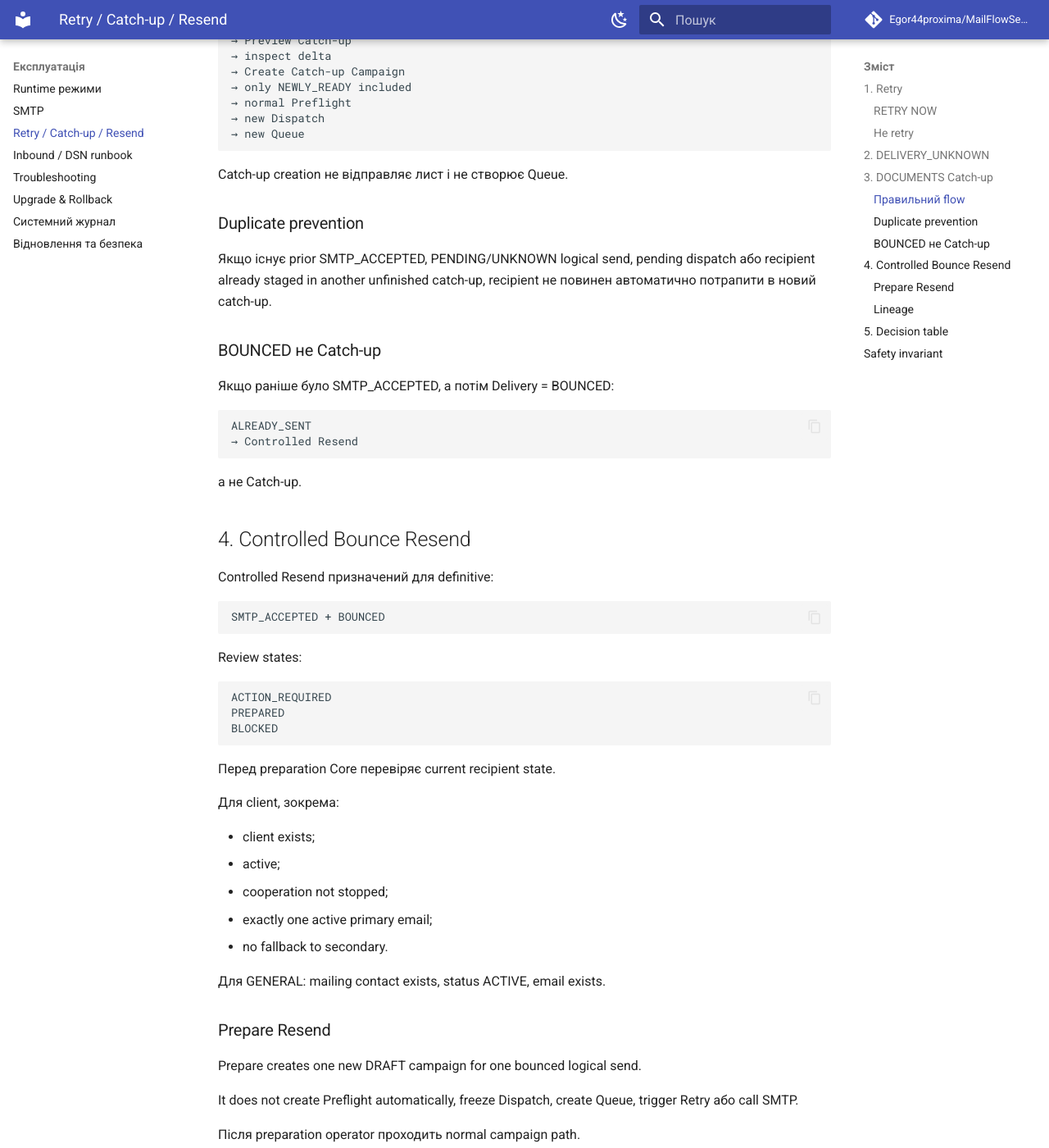
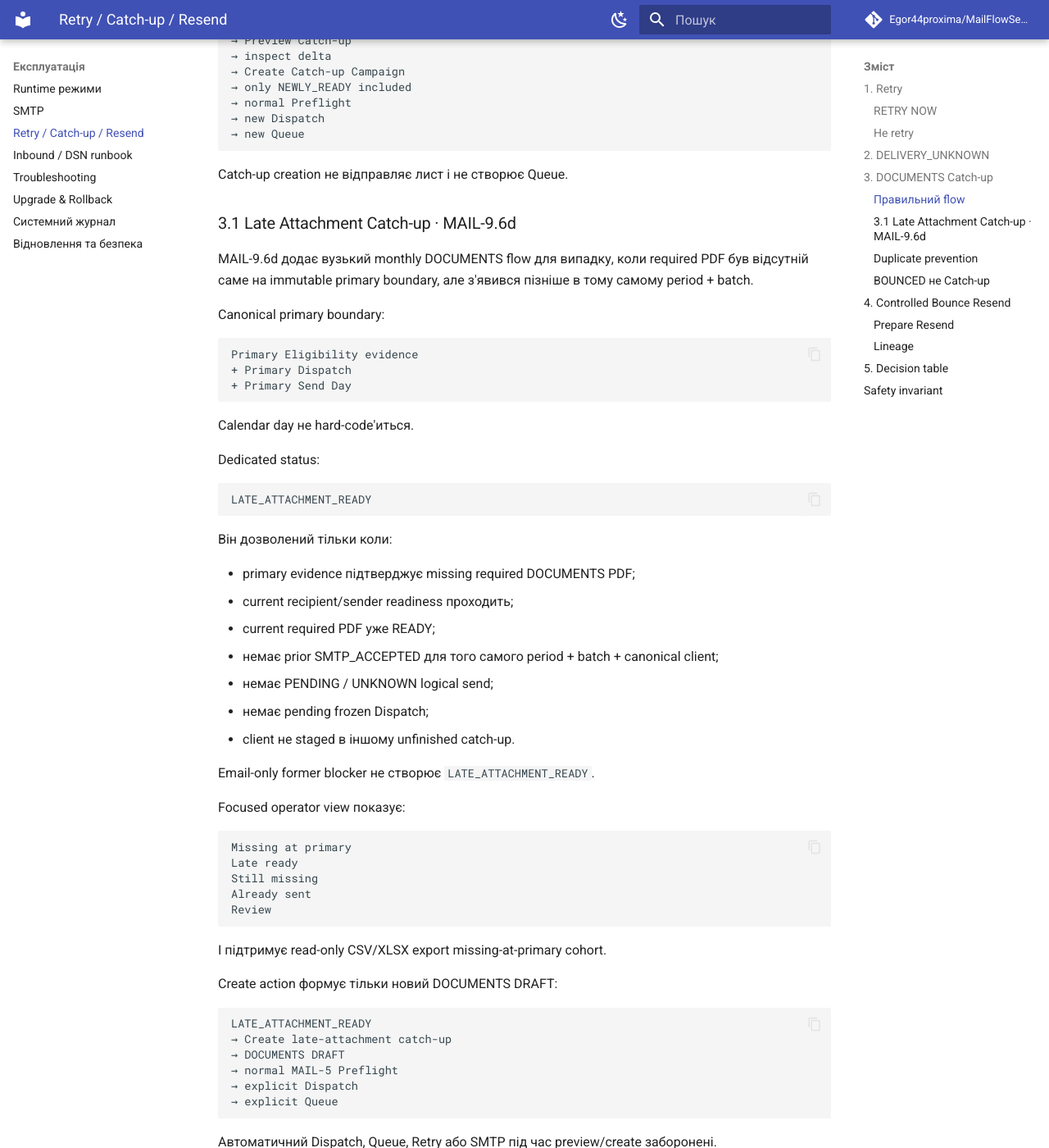
Before and after one commit to Egor44proxima/MailFlowSend-Docs, an MkDocs documentation site: the page built from docs/operations/send-recovery-runbooks.md, in a window 1280 px wide and 1400 px high, scrolled down 2027 px. Shown: the whole window at 82% size. Built offline with MkDocs 1.6.1 and Material for MkDocs 9.7.7, drawn with Linux system fonts in a browser that asks for light colours; comment, search, counter and statistics services are not loaded; some of the changed text lies outside the part shown.

Commit message:
Docs: publish accepted MAIL-9.6d late-attachment catch-up

```diff
--- a/docs/_meta/source-baseline.json
+++ b/docs/_meta/source-baseline.json
@@ -1,10 +1,10 @@
 {
   "source_repository": "Egor44proxima/MailFlowSend",
   "source_branch": "main",
-  "documented_source_sha": "0aae214a2e6324b09b4ad1b093fae174abc5ebb0",
+  "documented_source_sha": "5b736c069a75b93bd14d7e69c94b53af58aa12fd",
   "core": "0.16.9",
   "schema": "v53",
   "abi": "1",
   "migration": "NONE",
-  "documented_at": "2026-10-02"
+  "documented_at": "2026-10-07"
 }
--- a/docs/operations/send-recovery-runbooks.md
+++ b/docs/operations/send-recovery-runbooks.md
@@ -95,6 +95,63 @@ root DOCUMENTS campaign
 ~~~
 
 Catch-up creation не відправляє лист і не створює Queue.
+
+### 3.1 Late Attachment Catch-up · MAIL-9.6d
+
+MAIL-9.6d додає вузький monthly DOCUMENTS flow для випадку, коли required PDF був відсутній саме на immutable primary boundary, але з'явився пізніше в тому самому period + batch.
+
+Canonical primary boundary:
+
+~~~text
+Primary Eligibility evidence
++ Primary Dispatch
++ Primary Send Day
+~~~
+
+Calendar day не hard-code'иться.
+
+Dedicated status:
+
+~~~text
+LATE_ATTACHMENT_READY
+~~~
+
+Він дозволений тільки коли:
+
+- primary evidence підтверджує missing required DOCUMENTS PDF;
+- current recipient/sender readiness проходить;
+- current required PDF уже READY;
+- немає prior SMTP_ACCEPTED для того самого period + batch + canonical client;
+- немає PENDING / UNKNOWN logical send;
+- немає pending frozen Dispatch;
+- client не staged в іншому unfinished catch-up.
+
+Email-only former blocker не створює `LATE_ATTACHMENT_READY`.
+
+Focused operator view показує:
+
+~~~text
+Missing at primary
+Late ready
+Still missing
+Already sent
+Review
+~~~
+
+І підтримує read-only CSV/XLSX export missing-at-primary cohort.
+
+Create action формує тільки новий DOCUMENTS DRAFT:
+
+~~~text
+LATE_ATTACHMENT_READY
+→ Create late-attachment catch-up
+→ DOCUMENTS DRAFT
+→ normal MAIL-5 Preflight
+→ explicit Dispatch
+→ explicit Queue
+~~~
+
+Автоматичний Dispatch, Queue, Retry або SMTP під час preview/create заборонені.
 
 ### Duplicate prevention
 
@@ -159,6 +216,7 @@ Resend зберігає source Delivery record, root Delivery record, generation
 | FAILED_PERMANENT | fix config/data; new valid flow if needed |
 | DELIVERY_UNKNOWN | operator review |
 | DOCUMENTS recipient had no prior accepted send and now READY | Catch-up |
+| Required DOCUMENTS PDF was missing at primary and is READY now | Late Attachment Catch-up |
 | SMTP_ACCEPTED then BOUNCED | Controlled Resend |
 | SMTP_ACCEPTED, no bounce | no duplicate resend |
 | current email changed after historical bounce | Controlled Resend preview + new DRAFT |
@@ -169,6 +227,7 @@ Resend зберігає source Delivery record, root Delivery record, generation
 ~~~text
 Retry != Controlled Resend
 Catch-up != Resend
+Late Attachment Catch-up != Controlled Resend
 SMTP_ACCEPTED != DELIVERED
 UNKNOWN != FAILED
 ~~~
```
Also changed, not shown: other parts of docs/operations/send-recovery-runbooks.md (+1 -1 lines), docs/reference/status-error-reference.md (+30 -1 lines), docs/releases/mail-1-16.md (+2 -0 lines), docs/user-guide/campaigns.md (+33 -0 lines).
